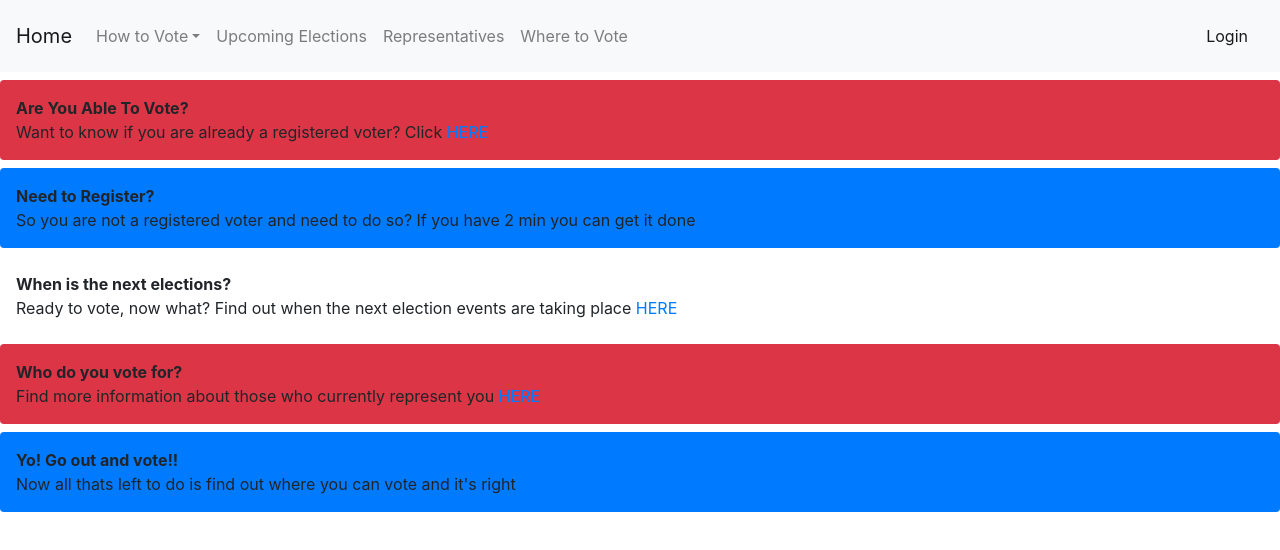
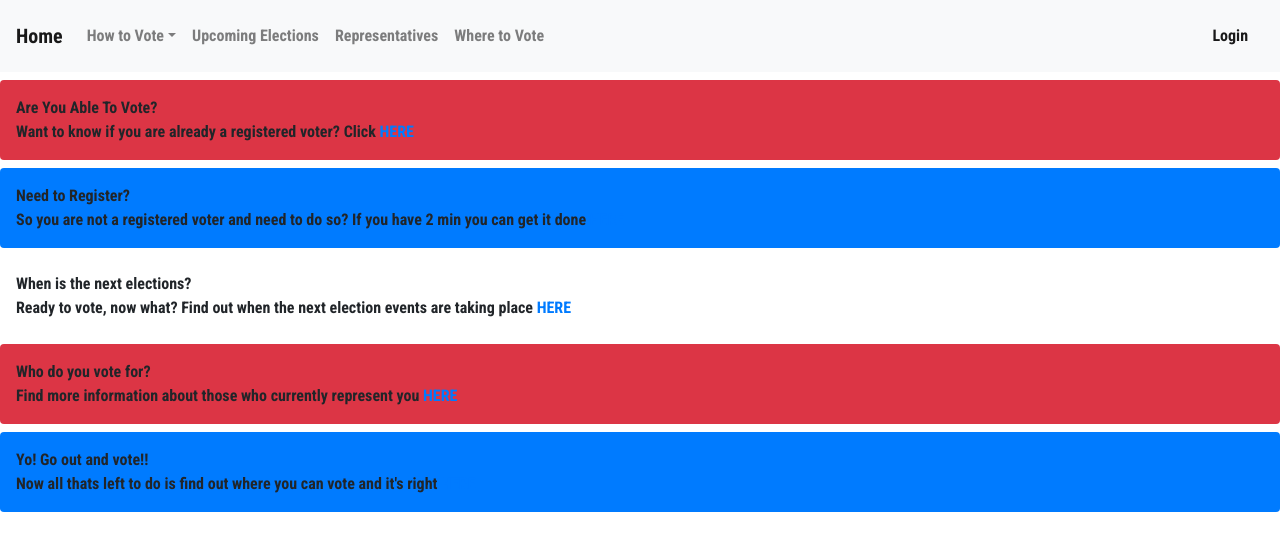
Before and after one commit to Sal-C/YO-I-AM-GONNA-VOTE, a React (Create React App) app in the folder client/: page / in a window 1280 px wide. Shown: the top 550 px of the page. Built offline with nearby package versions, Linux system fonts and the light colour scheme; what react-geocode, react-google-maps would draw is missing.

Commit message:
roboto condensed font added

```diff
--- a/client/public/index.html
+++ b/client/public/index.html
@@ -6,7 +6,8 @@
     <meta name="theme-color" content="#000000">
     <link rel="manifest" href="%PUBLIC_URL%/manifest.json">
     <link rel="shortcut icon" href="%PUBLIC_URL%/favicon.ico">
-    <title>LMS</title>
+    <title>Voting App</title>
+    <link href="https://fonts.googleapis.com/css2?family=Roboto+Condensed:wght@700&display=swap" rel="stylesheet">
   </head>
   <body>
     <noscript>
--- /dev/null
+++ b/client/src/App.css
@@ -0,0 +1,3 @@
+#universal-styling{
+    font-family: 'Roboto Condensed', sans-serif;
+}
--- a/client/src/App.js
+++ b/client/src/App.js
@@ -2,6 +2,7 @@
 import Auth from './utils/Auth';
 import 'bootstrap/dist/css/bootstrap.min.css';
 import { BrowserRouter as Router, Route, Switch, Redirect } from "react-router-dom";
+import './App.css';
 import HomePage from "./pages/Home";
 import RegisterPage from "./pages/Register";
 import VerificationPage from "./pages/Verify";
@@ -35,7 +36,7 @@
 
 const App = () =>
   <Router>
-    <div>
+    <div id="universal-styling">
       <Nav />
       <Switch>
         <Route exact path="/" component={HomePage} />
```
